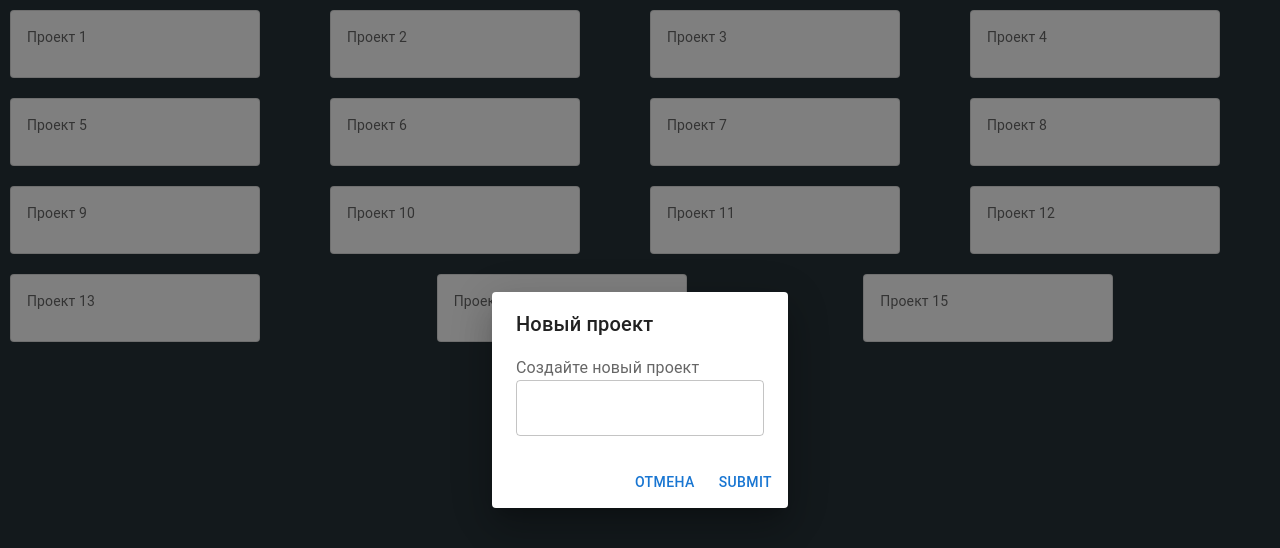
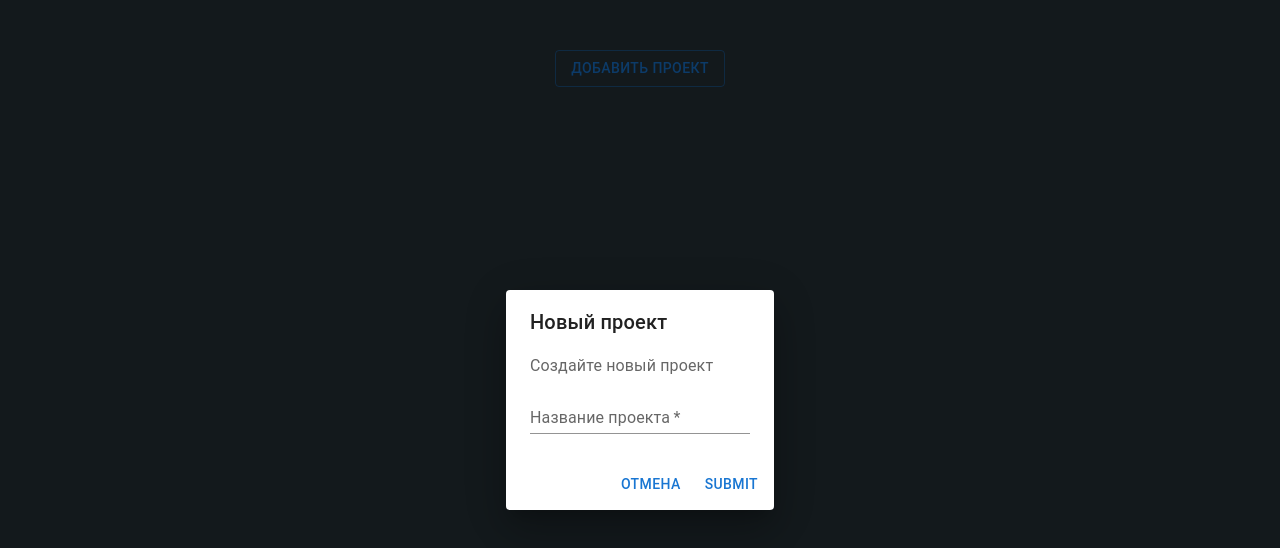
Before and after one commit to Mirkariy144/roof_calc, a React (Create React App) app: page / in a window 1280 px wide. Both pictures are taken after a click on the button "ДОБАВИТЬ ПРОЕКТ". Shown: the top 548 px of the page. Built offline with nearby package versions, Linux system fonts and the light colour scheme.

Commit message:
Хорошо наверстал

```diff
--- a/src/ProjectsList/ProjectsListContainer.tsx
+++ b/src/ProjectsList/ProjectsListContainer.tsx
@@ -4,8 +4,15 @@ import { connect } from 'react-redux';
 import { GridItems } from '../shared/GridItems/GridItems';
 import { NewItemModal } from '../shared/Modal/NewItemModal';
 import { AddNewItemButton } from '../shared/button/AddNewItemButton';
+import { addProject } from '../shared/store/reducer/projectReducer';
 
-const ProjectsList = ({ Projects }: { Projects: any }) => {
+const ProjectsList = ({
+  Projects,
+  addNewProject,
+}: {
+  Projects: any;
+  addNewProject: any;
+}) => {
   const [open, setOpen] = useState(false);
 
   const handleClickOpen = () => {
@@ -24,6 +31,7 @@ const ProjectsList = ({ Projects }: { Projects: any }) => {
           handler={handleClose}
           Title="Новый проект"
           Text="Создайте новый проект"
+          dispatchNew={addNewProject}
         />
         <AddNewItemButton
           name="Добавить проект"
@@ -42,7 +50,11 @@ let mapStateToProps = (state: any) => {
 };
 
 let mapDispatchToProps = (dispatch: any) => {
-  return {};
+  return {
+    addNewProject: (data: any) => {
+      dispatch(addProject(data));
+    },
+  };
 };
 
 export const ProjectsListContainer = connect(
--- a/src/shared/GridItems/GridItems.tsx
+++ b/src/shared/GridItems/GridItems.tsx
@@ -9,9 +9,22 @@ interface GridItemsProps {
 export const GridItems = ({ items }: GridItemsProps) => {
   return (
     <Box sx={{ flexGrow: 1 }}>
-      <Grid container>
+      <Grid
+        container
+        columnSpacing={{ xs: 1, sm: 2, md: 3 }}
+        sx={{ display: 'flex', justifyContent: 'center' }}
+      >
         {items.map((item: { name: string; id: number }) => (
-          <Grid item flexGrow={1} sx={{ padding: '10px' }} key={item.id}>
+          <Grid
+            item
+            sx={{
+              padding: '10px',
+              display: 'flex',
+              justifyContent: 'center',
+              flexWrap: 'wrap',
+            }}
+            key={item.id}
+          >
             <ItemCard name={item.name} />
           </Grid>
         ))}
--- a/src/shared/ItemCard/ItemCard.tsx
+++ b/src/shared/ItemCard/ItemCard.tsx
@@ -1,15 +1,27 @@
-import { Box, Card, CardContent, Typography } from '@mui/material';
+import {
+  Box,
+  Button,
+  Card,
+  CardActions,
+  CardContent,
+  Typography,
+} from '@mui/material';
 import React, { Fragment } from 'react';
 
 export const ItemCard = ({ name }: { name: string }) => {
   const card = (
-    <Fragment>
+    <Card>
       <CardContent>
         <Typography sx={{ fontSize: 14 }} color="text.secondary" gutterBottom>
           {name}
         </Typography>
       </CardContent>
-    </Fragment>
+      <CardActions>
+        <Button size="small" variant="outlined">
+          Open Project
+        </Button>
+      </CardActions>
+    </Card>
   );
 
   return (
--- a/src/shared/Modal/NewItemModal.tsx
+++ b/src/shared/Modal/NewItemModal.tsx
@@ -7,7 +7,7 @@ import {
   DialogTitle,
   TextField,
 } from '@mui/material';
-import React, { useState } from 'react';
+import React, { FormEvent, useState } from 'react';
 
 interface NewItemModalProps {
   handler: () => void;
@@ -15,6 +15,7 @@ interface NewItemModalProps {
   Text?: string;
   Close?: string;
   Status: boolean;
+  dispatchNew: (data: any) => void;
 }
 
 export const NewItemModal = ({
@@ -23,13 +24,37 @@ export const NewItemModal = ({
   Text,
   Close,
   Status,
+  dispatchNew,
 }: NewItemModalProps) => {
   return (
-    <Dialog open={Status} onClose={handler}>
+    <Dialog
+      open={Status}
+      onClose={handler}
+      PaperProps={{
+        component: 'form',
+        onSubmit: (event: React.FormEvent<HTMLFormElement>) => {
+          event.preventDefault();
+          const formData = new FormData(event.currentTarget);
+          const formJson = Object.fromEntries((formData as any).entries());
+          const text = formJson.text;
+          dispatchNew(text);
+          handler();
+        },
+      }}
+    >
       <DialogTitle>{Title}</DialogTitle>
       <DialogContent>
         <DialogContentText>{Text}</DialogContentText>
-        <TextField />
+        <TextField
+          autoFocus
+          required
+          margin="dense"
+          name="text"
+          label="Название проекта"
+          type="text"
+          fullWidth
+          variant="standard"
+        />
       </DialogContent>
       <DialogActions>
         <Button onClick={handler}>Отмена</Button>
--- a/src/shared/store/reducer/projectReducer.ts
+++ b/src/shared/store/reducer/projectReducer.ts
@@ -1,29 +1,15 @@
 import { createSlice } from '@reduxjs/toolkit';
+
+let idChecker = 0;
 
 const projectsReducer = createSlice({
   name: 'Projects',
   initialState: {
-    projects: [
-      { name: 'Проект 1', id: 1 },
-      { name: 'Проект 2', id: 2 },
-      { name: 'Проект 3', id: 3 },
-      { name: 'Проект 4', id: 4 },
-      { name: 'Проект 5', id: 5 },
-      { name: 'Проект 6', id: 6 },
-      { name: 'Проект 7', id: 7 },
-      { name: 'Проект 8', id: 8 },
-      { name: 'Проект 9', id: 9 },
-      { name: 'Проект 10', id: 10 },
-      { name: 'Проект 11', id: 11 },
-      { name: 'Проект 12', id: 12 },
-      { name: 'Проект 13', id: 13 },
-      { name: 'Проект 14', id: 14 },
-      { name: 'Проект 15', id: 15 },
-    ],
+    projects: [],
   },
   reducers: {
     addProject: (state: any, data: { payload: any }) => {
-      state.projects.push(data.payload);
+      state.projects.push({ name: data.payload, id: ++idChecker });
     },
   },
 });
```
